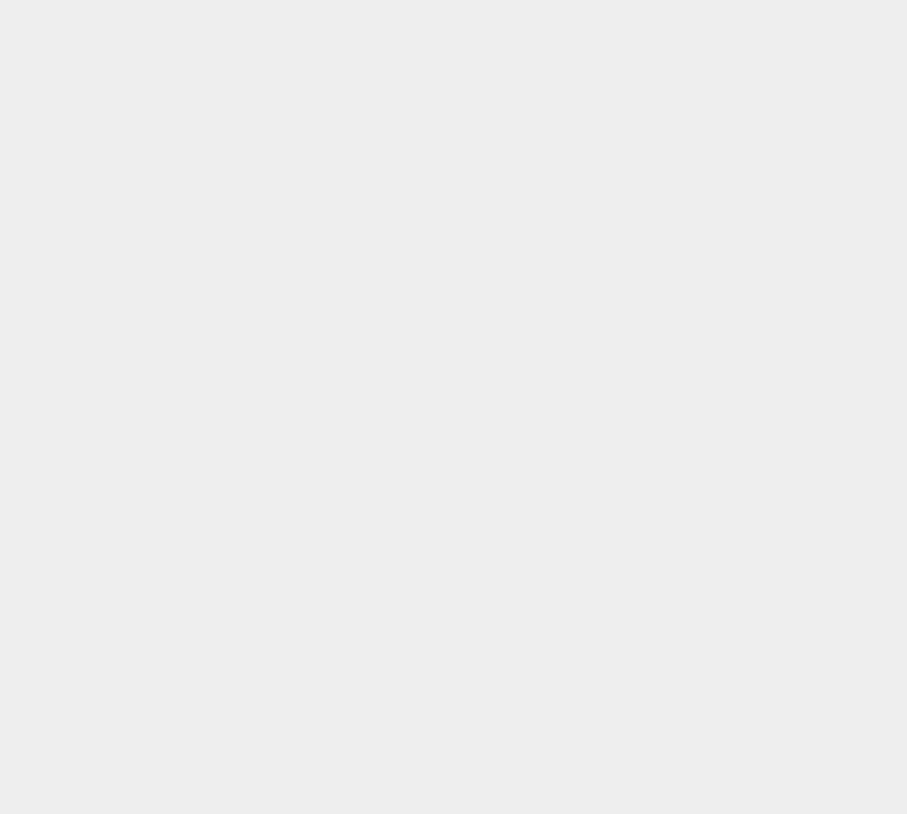
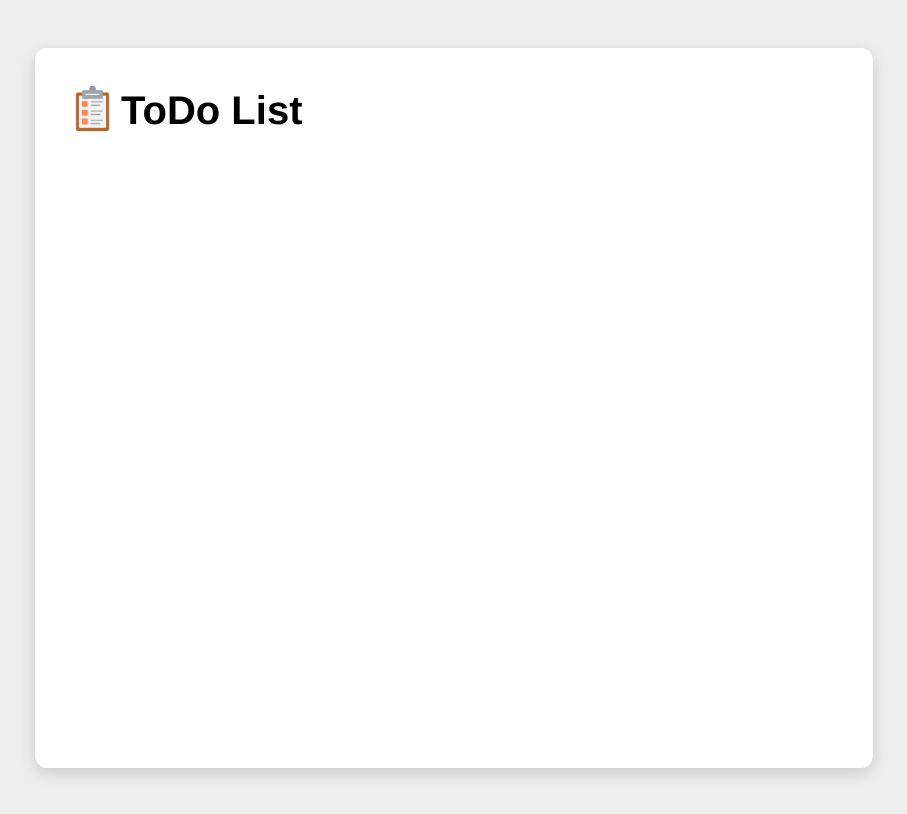
Before and after one commit to AvaniSujith/ToDo-App, a Vue app: page / in a window 1280 px wide. Shown: the whole page, without its empty margins (194-1101 px from the left). Built offline with nearby package versions, Linux system fonts and the light colour scheme.

Commit message:
style:base styling for the container

```diff
--- a/src/App.vue
+++ b/src/App.vue
@@ -1,5 +1,44 @@
+<script setup>
+// import imgUrl from './'
+</script>
+
 <template>
   <div class="outer-container">
-
+    <header>
+      <img src="/public/notepad.png">
+      <h2>ToDo List</h2>
+    </header>
   </div>
 </template>
+
+<style>
+.outer-container{
+  background-color: #fff;
+  height: 650px;
+  max-width: 60%;
+  width: 100%;
+  margin: auto;
+  border-radius: 12px;
+  box-shadow: rgba(0, 0, 0, 0.15) 0px 5px 15px 0px;
+  padding: 35px;
+}
+
+header{
+  display: flex;
+  align-items: center;
+  gap: 6px;
+}
+
+img{
+  height: 45px;
+  width: auto;
+}
+
+h2{
+  font-family: 'Franklin Gothic Medium', 'Arial Narrow', Arial, sans-serif;
+  font-size: 40px;
+  line-height: 45px;
+  margin: 0;
+  padding-top: 5px;
+}
+</style>
--- a/src/assets/main.css
+++ b/src/assets/main.css
@@ -1,3 +1,11 @@
 body{
   background-color: #eee;
 }
+
+#app{
+  display: flex;
+  align-items: center;
+  justify-content: center;
+  height: 100vh;
+  width: 100vw;
+}
```
Also changed, not shown: public/notepad.png (added).
